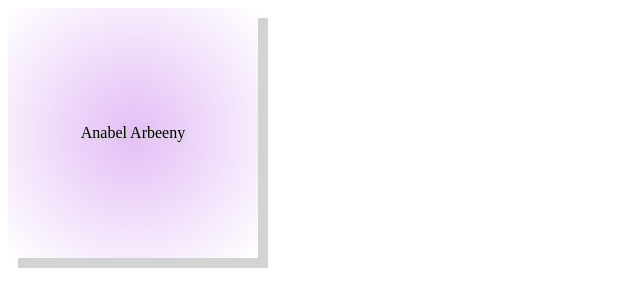
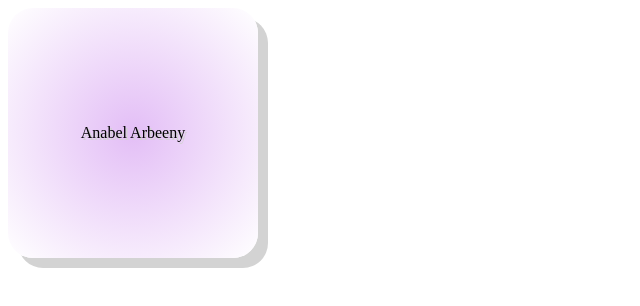
Before and after one commit to anabela0701/css3-project, a plain HTML site: page index.html in a window 1280 px wide. Shown: the full height of the page, 0-640 px from the left. Drawn offline with Linux system fonts and the light colour scheme.

Commit message:
finished product

```diff
--- a/index.html
+++ b/index.html
@@ -5,16 +5,21 @@
     <title>title</title>
   <style type="text/css">
      div{
-         width:250px;
+         width:250px;/*size of box*/
          height:250px;
+         border-radius:25px;
+        /*the animantion is being applied here and it is 15s long*/
+
             animation-name:rotate-name;
             animation-duration:15s;
             animation-iteration-count: infinite;
             animation-timing-function:ease-in-out;
+        /*this will allow for the text to be centered*/
          text-align:center;
          top:50%;
          position:relative;
          box-shadow: 10px 10px lightgray;
+         /*this sets up the transition when you hover over it, it will expand*/
             transition: width 3s;
             transition:height 3s;
          }
@@ -29,9 +34,10 @@
         text-shadow: 2px 2px lightgray; /*This adds the gray shadow on the words*/
 
 
-     }
+     }/*this function will allow for when the user mouse to trigger the following*/
      div:hover{
        transform:rotateY(180deg);  /* reflects the font when you hover */
+      /*This allows for the box/Div to expand to 400px in width and height when you hover*/
        width: 400px;
        height:400px;
 
```
